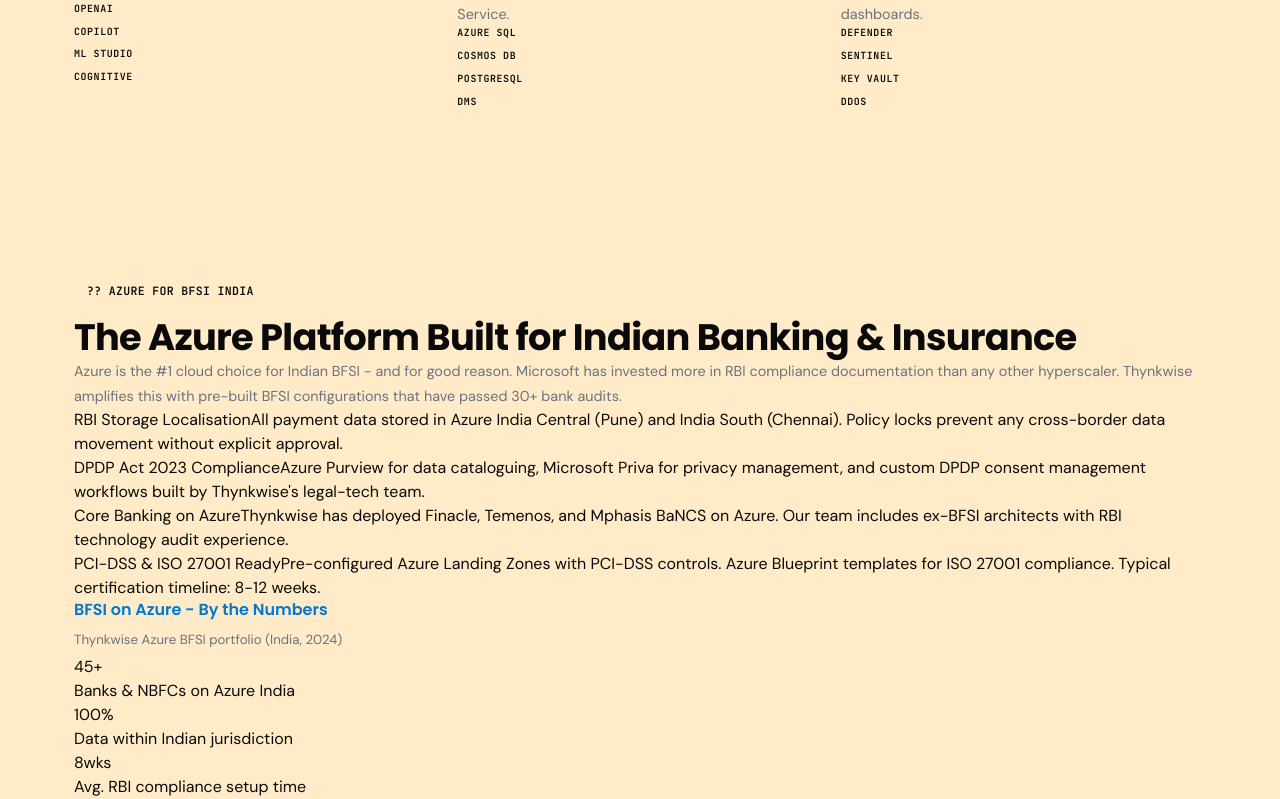
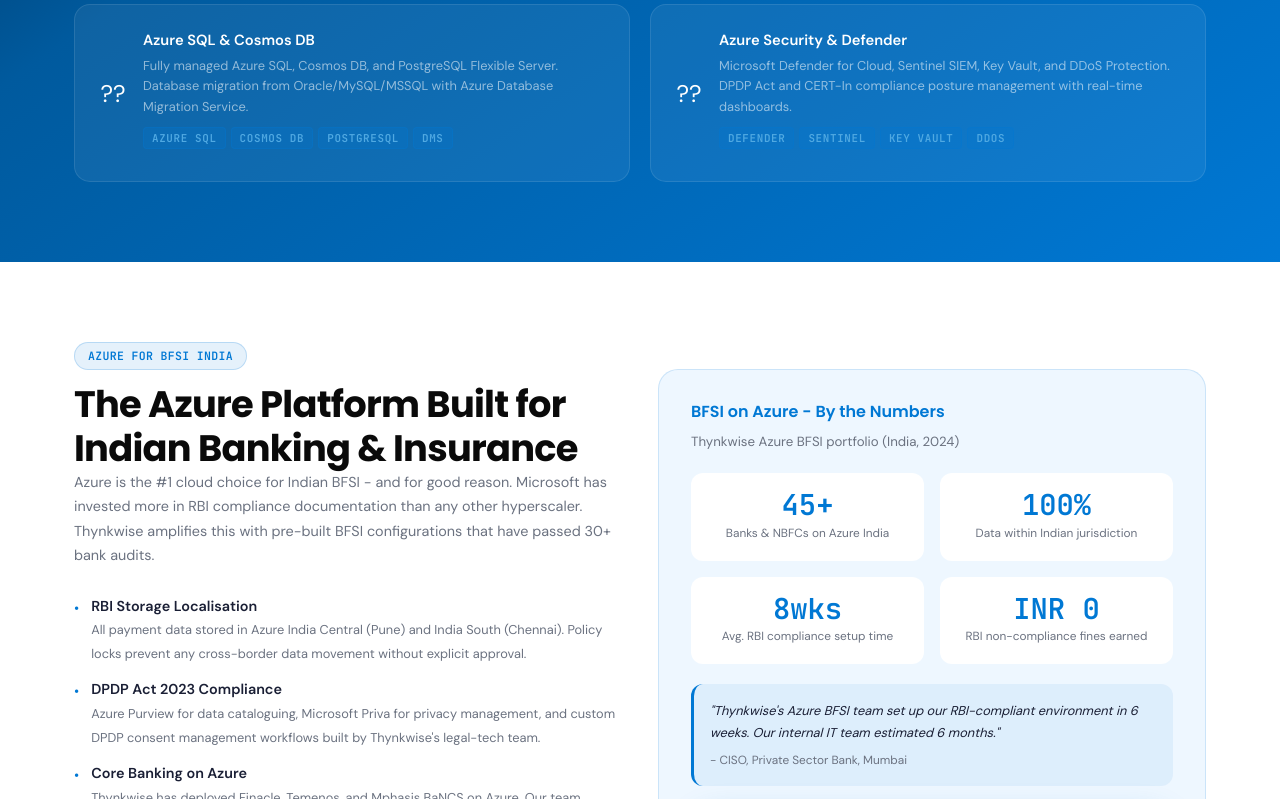
Before and after one commit to Praveen-singh-kushwah/thynkwise_ai, a Next.js app: page /azure in a window 1280 px wide. Shown: the part 2361-3160 px from the top of the page. Built offline with nearby package versions, Linux system fonts and the light colour scheme; no server answers.

Commit message:
minor fixes

```diff
--- a/src/app/azure/azure.css
+++ b/src/app/azure/azure.css
@@ -64,6 +64,17 @@
   transform: translateY(-2px);
 }
 
+.azure-page .btn-azure {
+  background: var(--azure);
+  color: #fff;
+  box-shadow: var(--sh-azure);
+}
+
+.azure-page .btn-azure:hover {
+  background: var(--azure-dark);
+  transform: translateY(-2px);
+}
+
 .azure-page .btn-ghost-w {
   background: transparent;
   color: #fff;
@@ -90,6 +101,12 @@
   background: rgba(246, 136, 31, 0.12);
   color: var(--orange-dark);
   border: 1px solid rgba(246, 136, 31, 0.28);
+}
+
+.azure-page .baz {
+  background: rgba(0, 120, 212, 0.1);
+  color: var(--azure);
+  border: 1px solid rgba(0, 120, 212, 0.2);
 }
 
 .azure-page .bw {
@@ -194,6 +211,14 @@
   max-width: 520px;
   margin: 18px 0 32px;
   line-height: 1.7;
+}
+
+.azure-page .hero-lead p,
+.azure-page .hero-lead span {
+  color: inherit;
+  font-size: inherit;
+  font-family: inherit;
+  background: transparent !important;
 }
 
 .azure-page .hero-acts {
@@ -325,6 +350,14 @@
   background: var(--cream);
 }
 
+.azure-page .ps-white {
+  background: #fff;
+}
+
+.azure-page .ps-azure {
+  background: linear-gradient(145deg, #001529 0%, var(--azure-dark) 40%, var(--azure) 100%);
+}
+
 .azure-page .sec-eyebrow {
   text-align: center;
   margin-bottom: 10px;
@@ -399,13 +432,192 @@
   color: var(--gray);
 }
 
+.azure-page .svc-grid {
+  display: grid;
+  grid-template-columns: repeat(2, 1fr);
+  gap: 20px;
+}
+
+.azure-page .svc-item {
+  background: rgba(255, 255, 255, 0.06);
+  border: 1px solid rgba(255, 255, 255, 0.1);
+  border-radius: 16px;
+  padding: 24px;
+  display: flex;
+  gap: 16px;
+  transition: all 0.3s;
+}
+
+.azure-page .svc-item:hover {
+  background: rgba(255, 255, 255, 0.1);
+  border-color: rgba(255, 255, 255, 0.2);
+  transform: translateY(-3px);
+}
+
+.azure-page .svc-icon {
+  font-size: 1.5rem;
+  flex-shrink: 0;
+  margin-top: 2px;
+  width: 28px;
+  display: flex;
+  align-items: center;
+  justify-content: center;
+  color: #fff;
+}
+
+.azure-page .svc-name {
+  font-size: 0.92rem;
+  font-weight: 700;
+  color: #fff;
+  margin-bottom: 5px;
+}
+
+.azure-page .svc-desc {
+  font-size: 0.8rem;
+  color: rgba(255, 255, 255, 0.55);
+  line-height: 1.6;
+}
+
+.azure-page .svc-tags {
+  display: flex;
+  flex-wrap: wrap;
+  gap: 5px;
+  margin-top: 10px;
+}
+
+.azure-page .svc-tag {
+  font-size: 0.68rem;
+  font-family: var(--mono);
+  padding: 2px 8px;
+  border-radius: 4px;
+  background: rgba(0, 120, 212, 0.25);
+  color: var(--azure-light);
+  border: 1px solid rgba(0, 120, 212, 0.3);
+}
+
+.azure-page .bfsi-grid {
+  display: grid;
+  grid-template-columns: 1fr 1fr;
+  gap: 36px;
+  align-items: center;
+}
+
+.azure-page .bfsi-list {
+  list-style: none;
+  display: flex;
+  flex-direction: column;
+  gap: 14px;
+  margin-top: 28px;
+}
+
+.azure-page .bfsi-list li {
+  display: flex;
+  gap: 12px;
+  align-items: flex-start;
+}
+
+.azure-page .bfsi-list li::before {
+  content: '\2022';
+  color: var(--azure);
+  font-size: 0.9rem;
+  flex-shrink: 0;
+  margin-top: 2px;
+}
+
+.azure-page .li-title {
+  font-size: 0.9rem;
+  font-weight: 600;
+  color: var(--dark);
+  display: block;
+}
+
+.azure-page .li-sub {
+  font-size: 0.8rem;
+  color: var(--gray);
+}
+
+.azure-page .bfsi-card {
+  background: var(--azure-pale);
+  border-radius: 20px;
+  padding: 32px;
+  border: 1.5px solid rgba(0, 120, 212, 0.15);
+}
+
+.azure-page .bfsi-stat-grid {
+  display: grid;
+  grid-template-columns: 1fr 1fr;
+  gap: 16px;
+  margin-top: 20px;
+}
+
+.azure-page .bfsi-stat {
+  background: #fff;
+  border-radius: 12px;
+  padding: 18px;
+  text-align: center;
+}
+
+.azure-page .bfsi-stat .val {
+  font-size: 1.8rem;
+  font-weight: 800;
+  color: var(--azure);
+  font-family: var(--mono);
+  display: block;
+  line-height: 1;
+}
+
+.azure-page .bfsi-stat .key {
+  font-size: 0.74rem;
+  color: var(--gray);
+  margin-top: 5px;
+}
+
+.azure-page .bfsi-quote {
+  margin-top: 20px;
+  padding: 16px;
+  background: rgba(0, 120, 212, 0.07);
+  border-radius: 12px;
+  border-left: 3px solid var(--azure);
+}
+
+.azure-page .bfsi-quote-message {
+  font-size: 0.8rem;
+  color: var(--dark);
+  font-style: italic;
+}
+
+.azure-page .bfsi-quote-by {
+  font-size: 0.74rem;
+  color: var(--gray);
+  margin-top: 6px;
+}
+
+.azure-page .bfsi-cta {
+  width: 100%;
+  justify-content: center;
+  margin-top: 20px;
+}
+
 @media (max-width: 1024px) {
   .azure-page .hgrid,
-  .azure-page .why-grid {
+  .azure-page .why-grid,
+  .azure-page .bfsi-grid {
     grid-template-columns: 1fr;
+  }
+
+  .azure-page .svc-grid {
+    grid-template-columns: 1fr 1fr;
   }
 
   .azure-page .hero-card {
     display: none;
   }
 }
+
+@media (max-width: 768px) {
+  .azure-page .why-grid,
+  .azure-page .svc-grid,
+  .azure-page .bfsi-stat-grid {
+    grid-template-columns: 1fr;
+  }
+}
--- a/src/app/azure/components/AzureForBfsiSection.jsx
+++ b/src/app/azure/components/AzureForBfsiSection.jsx
@@ -35,7 +35,7 @@
       { value: '45+', label: 'Banks & NBFCs on Azure India' },
       { value: '100%', label: 'Data within Indian jurisdiction' },
       { value: '8wks', label: 'Avg. RBI compliance setup time' },
-      { value: '?0', label: 'RBI non-compliance fines earned' },
+      { value: 'INR 0', label: 'RBI non-compliance fines earned' },
     ],
     message:
       '"Thynkwise\'s Azure BFSI team set up our RBI-compliant environment in 6 weeks. Our internal IT team estimated 6 months."',
@@ -55,7 +55,7 @@
       <div className="container">
         <div className="bfsi-grid">
           <div>
-            <span className="badge baz rv">{'??'} Azure for BFSI India</span>
+            <span className="badge baz rv">Azure for BFSI India</span>
             <h2 className="rv d1" style={{ marginTop: 12 }}>{left.heading}</h2>
             <p className="rv d2">{left.description}</p>
             <ul className="bfsi-list">
```
